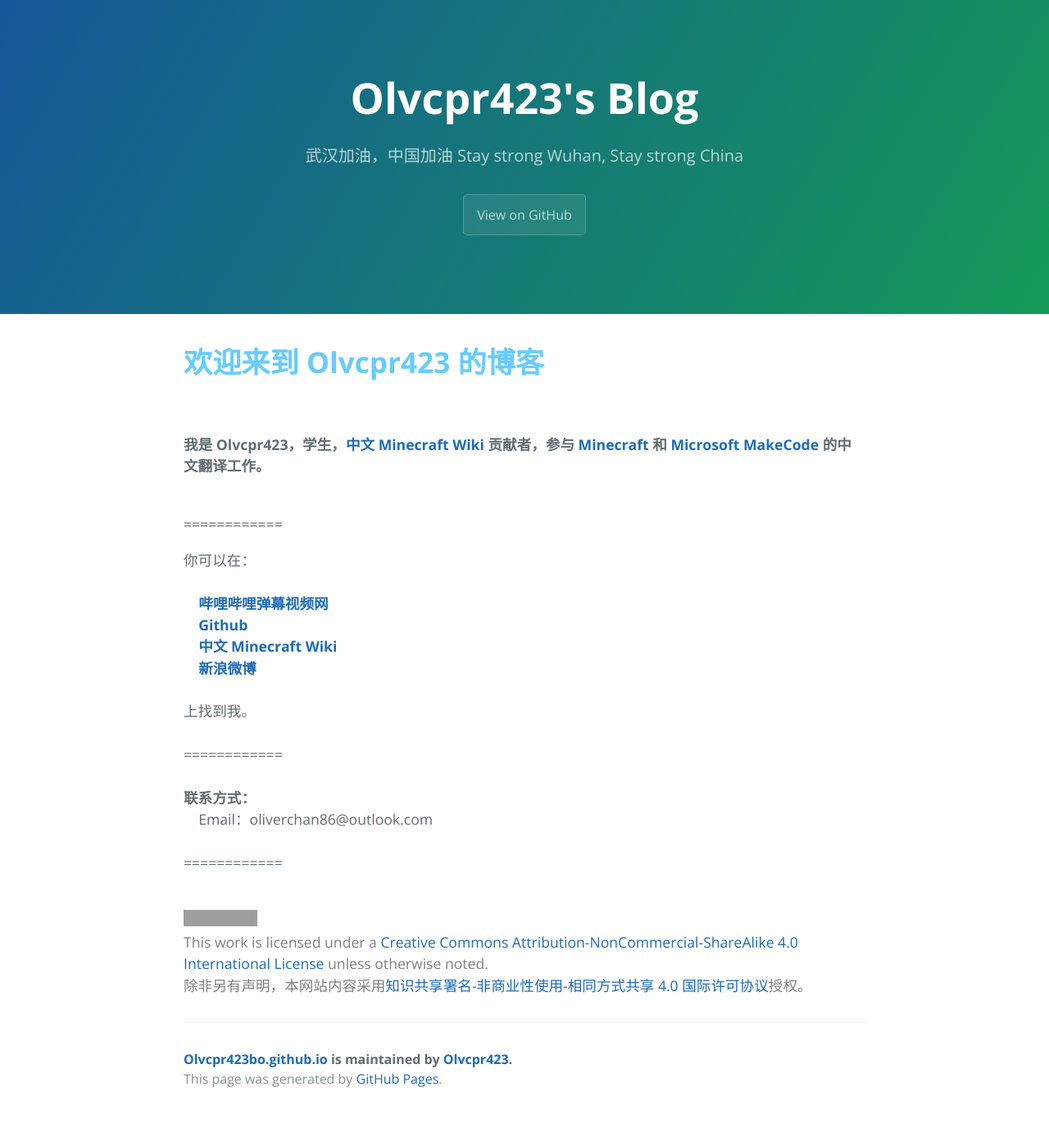
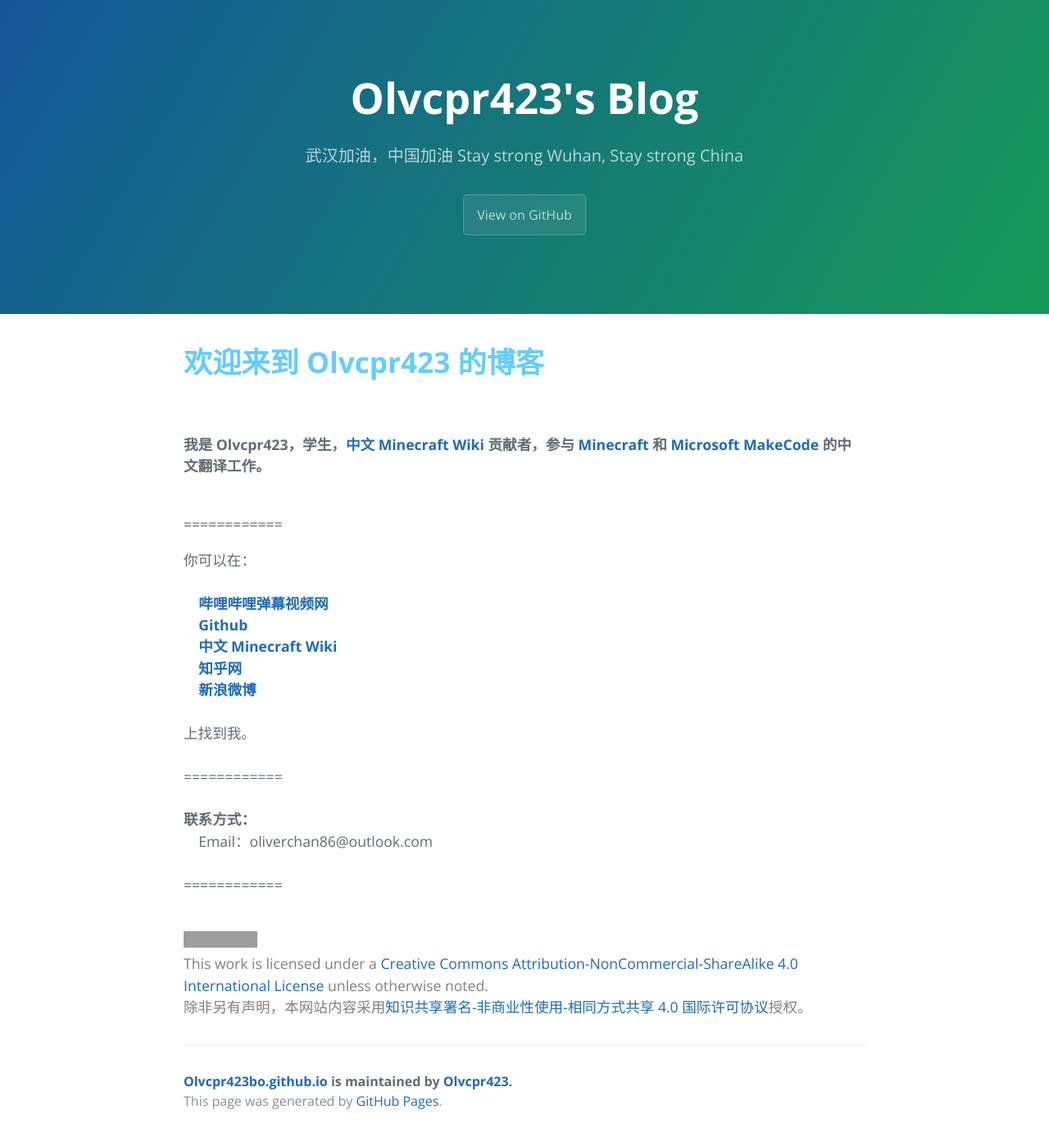
Before and after one commit to Olvcpr423/Olvcpr423bo.github.io, a Jekyll site: the page built from index.md, in a window 1280 px wide. Shown: the whole page at 82% size. Built offline with Jekyll 4.4.1, drawn with Linux system fonts in a browser that asks for light colours; our own code applies the rules of GitHub Pages for plain Markdown files; before the commit the page ends 1360 px from its top, so only the background shows below that; grey boxes are pictures that could not be loaded.

Commit message:
Update index.md

```diff
--- a/index.md
+++ b/index.md
@@ -23,6 +23,8 @@
   &nbsp;&nbsp;&nbsp;&nbsp;<a href='https://github.com/Olvcpr423'>Github</a>
   <br>
   &nbsp;&nbsp;&nbsp;&nbsp;<a href='https://minecraft-zh.gamepedia.com'>中文 Minecraft Wiki</a>
+  <br>
+  &nbsp;&nbsp;&nbsp;&nbsp;<a href='https://www.zhihu.com/people/h-chen-47'>知乎网</a>
   <br>
   &nbsp;&nbsp;&nbsp;&nbsp;<a href='https://weibo.com/u/5019035592'>新浪微博</a>
   </b>
```
